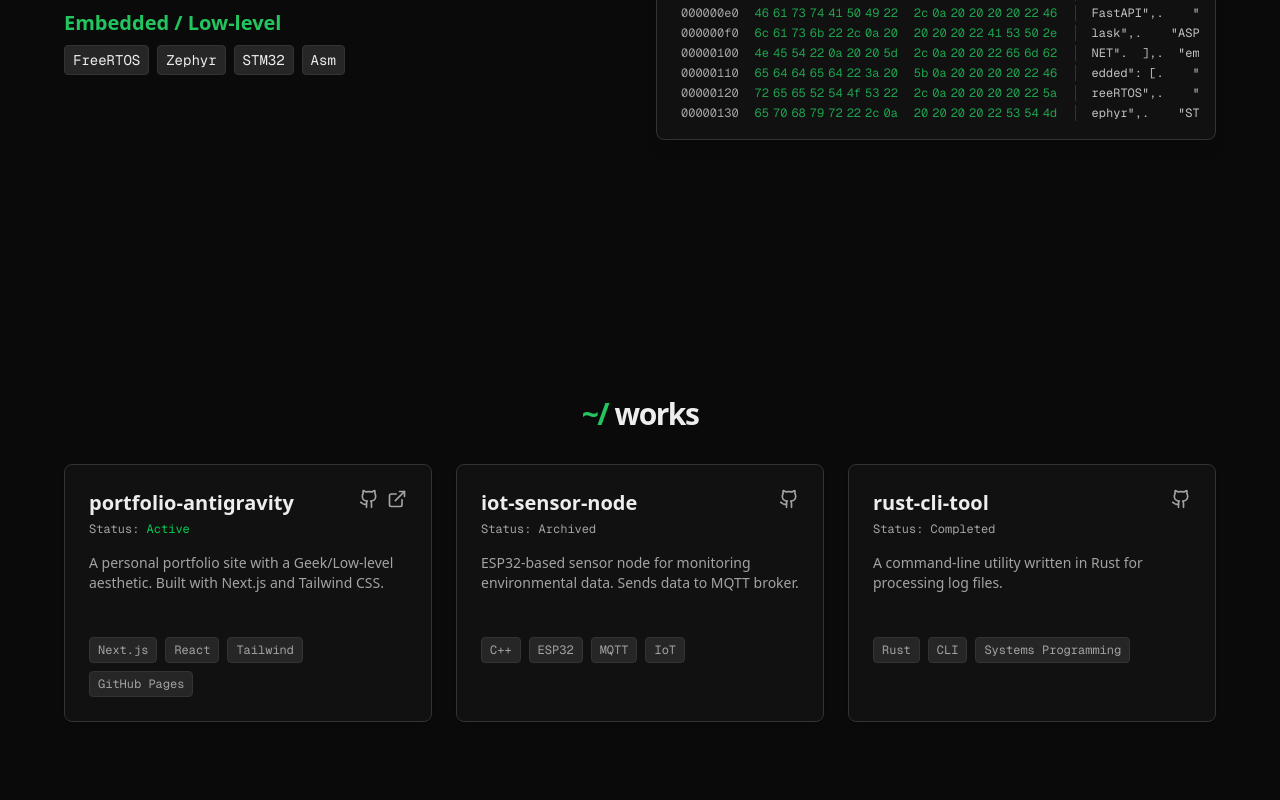
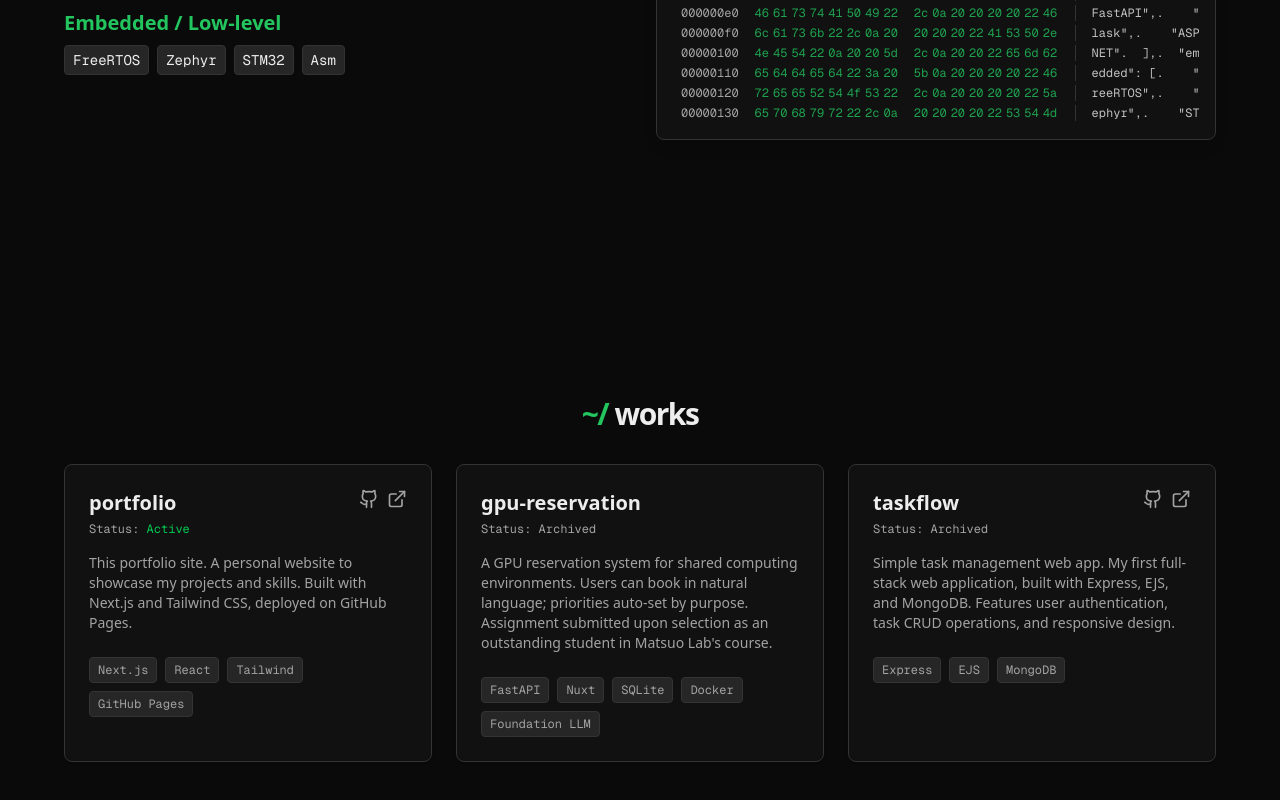
Before and after one commit to naok-000/portfolio, a Next.js app: page / in a window 1280 px wide. Shown: the part 2354-3154 px from the top of the page. Built offline with nearby package versions, Linux system fonts and the light colour scheme.

Commit message:
feat: edit works

```diff
--- a/src/components/sections/works.tsx
+++ b/src/components/sections/works.tsx
@@ -3,31 +3,29 @@ import Link from "next/link";
 
 const projects = [
   {
-    title: "portfolio-antigravity",
+    title: "portfolio",
     description:
-      "A personal portfolio site with a Geek/Low-level aesthetic. Built with Next.js and Tailwind CSS.",
+      "This portfolio site. A personal website to showcase my projects and skills. Built with Next.js and Tailwind CSS, deployed on GitHub Pages.",
     tags: ["Next.js", "React", "Tailwind", "GitHub Pages"],
-    github: "https://github.com/kobayashinaotaro/portfolio-antigravity",
-    demo: "#",
+    github: "https://github.com/naok-000/portfolio",
+    demo: "https://naok-000.github.io/portfolio/",
     status: "Active",
   },
   {
-    title: "iot-sensor-node",
+    title: "gpu-reservation",
     description:
-      "ESP32-based sensor node for monitoring environmental data. Sends data to MQTT broker.",
-    tags: ["C++", "ESP32", "MQTT", "IoT"],
-    github: "#",
-    demo: null,
+      "A GPU reservation system for shared computing environments. Users can book in natural language; priorities auto-set by purpose. Assignment submitted upon selection as an outstanding student in Matsuo Lab's course.",
+    tags: ["FastAPI", "Nuxt", "SQLite", "Docker", "Foundation LLM"],
     status: "Archived",
   },
   {
-    title: "rust-cli-tool",
+    title: "taskflow",
     description:
-      "A command-line utility written in Rust for processing log files.",
-    tags: ["Rust", "CLI", "Systems Programming"],
-    github: "#",
-    demo: null,
-    status: "Completed",
+      "Simple task management web app. My first full-stack web application, built with Express, EJS, and MongoDB. Features user authentication, task CRUD operations, and responsive design.",
+    tags: ["Express", "EJS", "MongoDB"],
+    github: "https://github.com/naok-000/taskflow",
+    demo: "https://taskflow-qoay.onrender.com/",
+    status: "Archived",
   },
 ];
 
```
